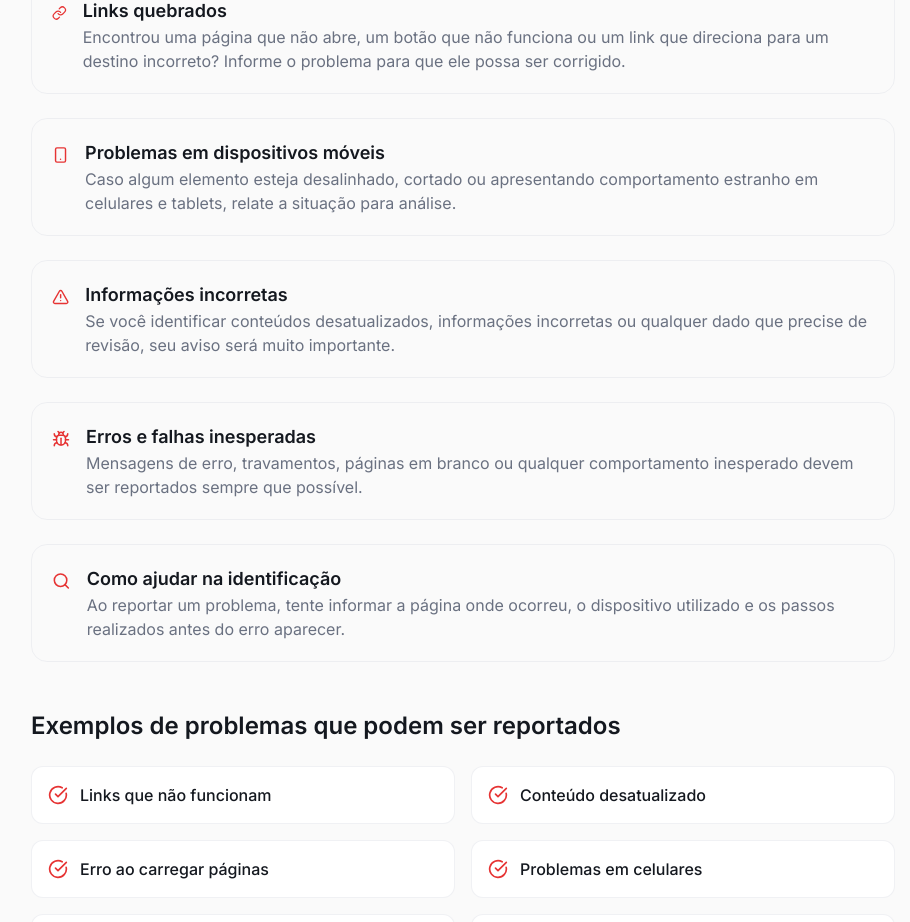
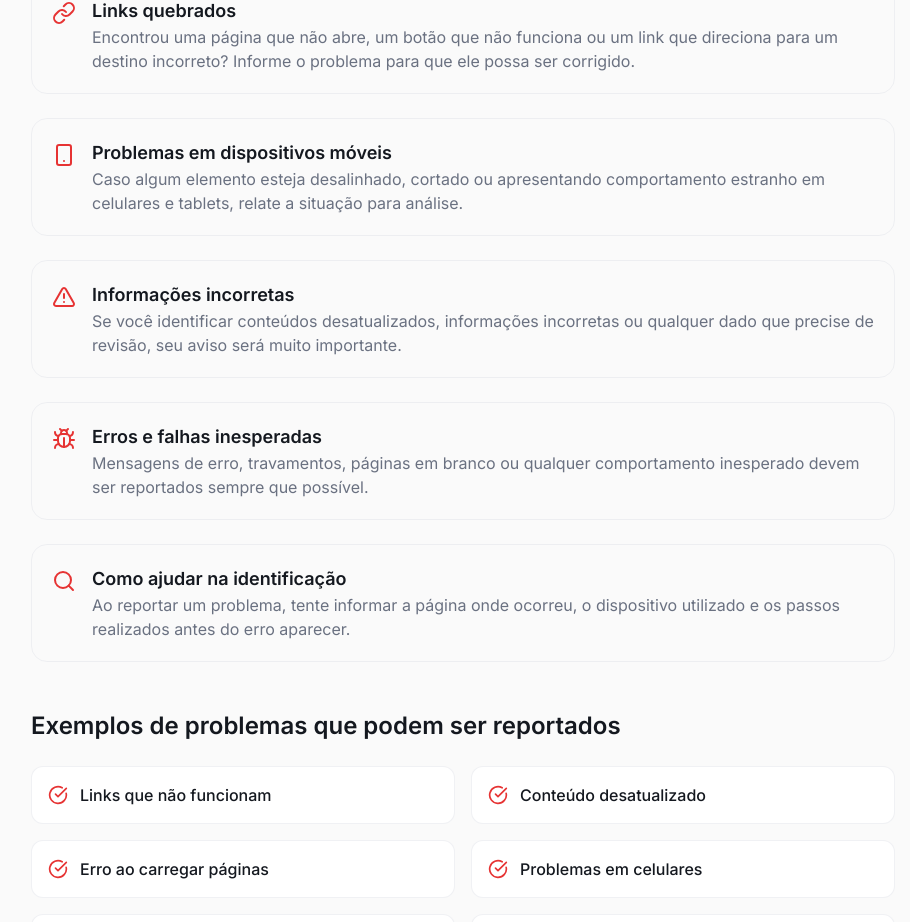
Before and after one commit to Joao-Eduardo-Alves/Tech-Hub-UNIVESP, a React (Vite) app: page /report in a window 1280 px wide. Shown: the part 610-1532 px from the top of the page, without its empty margins (177-1087 px from the left). Built offline with nearby package versions, Linux system fonts and the light colour scheme.

Commit message:
feat(report): Padronizado tamanho de icones e adicionado link de formulario de report

```diff
--- a/src/pages/Footer/Report.jsx
+++ b/src/pages/Footer/Report.jsx
@@ -42,7 +42,7 @@ export default function Report() {
           <div className="grid gap-6">
             {/* LINKS */}
             <div className="flex gap-4 p-5 rounded-2xl border border-border/50 hover:border-primary/20 transition">
-              <Link className="text-primary mt-1" />
+              <Link className="text-primary mt-1 shrink-0 w-6 h-6" />
 
               <div>
                 <h3 className="font-semibold text-lg text-foreground">
@@ -59,7 +59,7 @@ export default function Report() {
 
             {/* VISUAL */}
             <div className="flex gap-4 p-5 rounded-2xl border border-border/50 hover:border-primary/20 transition">
-              <Smartphone className="text-primary mt-1" />
+              <Smartphone className="text-primary mt-1 shrink-0 w-6 h-6" />
 
               <div>
                 <h3 className="font-semibold text-lg text-foreground">
@@ -76,7 +76,7 @@ export default function Report() {
 
             {/* INFORMAÇÃO */}
             <div className="flex gap-4 p-5 rounded-2xl border border-border/50 hover:border-primary/20 transition">
-              <AlertTriangle className="text-primary mt-1" />
+              <AlertTriangle className="text-primary mt-1 shrink-0 w-6 h-6" />
 
               <div>
                 <h3 className="font-semibold text-lg text-foreground">
@@ -93,7 +93,7 @@ export default function Report() {
 
             {/* BUGS */}
             <div className="flex gap-4 p-5 rounded-2xl border border-border/50 hover:border-primary/20 transition">
-              <Bug className="text-primary mt-1" />
+              <Bug className="text-primary mt-1 shrink-0 w-6 h-6" />
 
               <div>
                 <h3 className="font-semibold text-lg text-foreground">
@@ -110,7 +110,7 @@ export default function Report() {
 
             {/* DETALHES */}
             <div className="flex gap-4 p-5 rounded-2xl border border-border/50 hover:border-primary/20 transition">
-              <Search className="text-primary mt-1" />
+              <Search className="text-primary mt-1 shrink-0 w-6 h-6" />
 
               <div>
                 <h3 className="font-semibold text-lg text-foreground">
@@ -138,7 +138,7 @@ export default function Report() {
                 "Conteúdo desatualizado",
                 "Erro ao carregar páginas",
                 "Problemas em celulares",
-                "Falhas de navegação",
+                "Erro/Falha de navegação",
                 "Informações incorretas",
               ].map((item) => (
                 <div
@@ -169,7 +169,11 @@ export default function Report() {
               Caso queira relatar um problema, utilize o link abaixo.
             </p>
             <Button asChild>
-              <a href="" target="_blank" rel="noopener noreferrer">
+              <a
+                href="https://forms.gle/AtLqCqriUk9c8j9E9"
+                target="_blank"
+                rel="noopener noreferrer"
+              >
                 Reportar problema
               </a>
             </Button>
```
